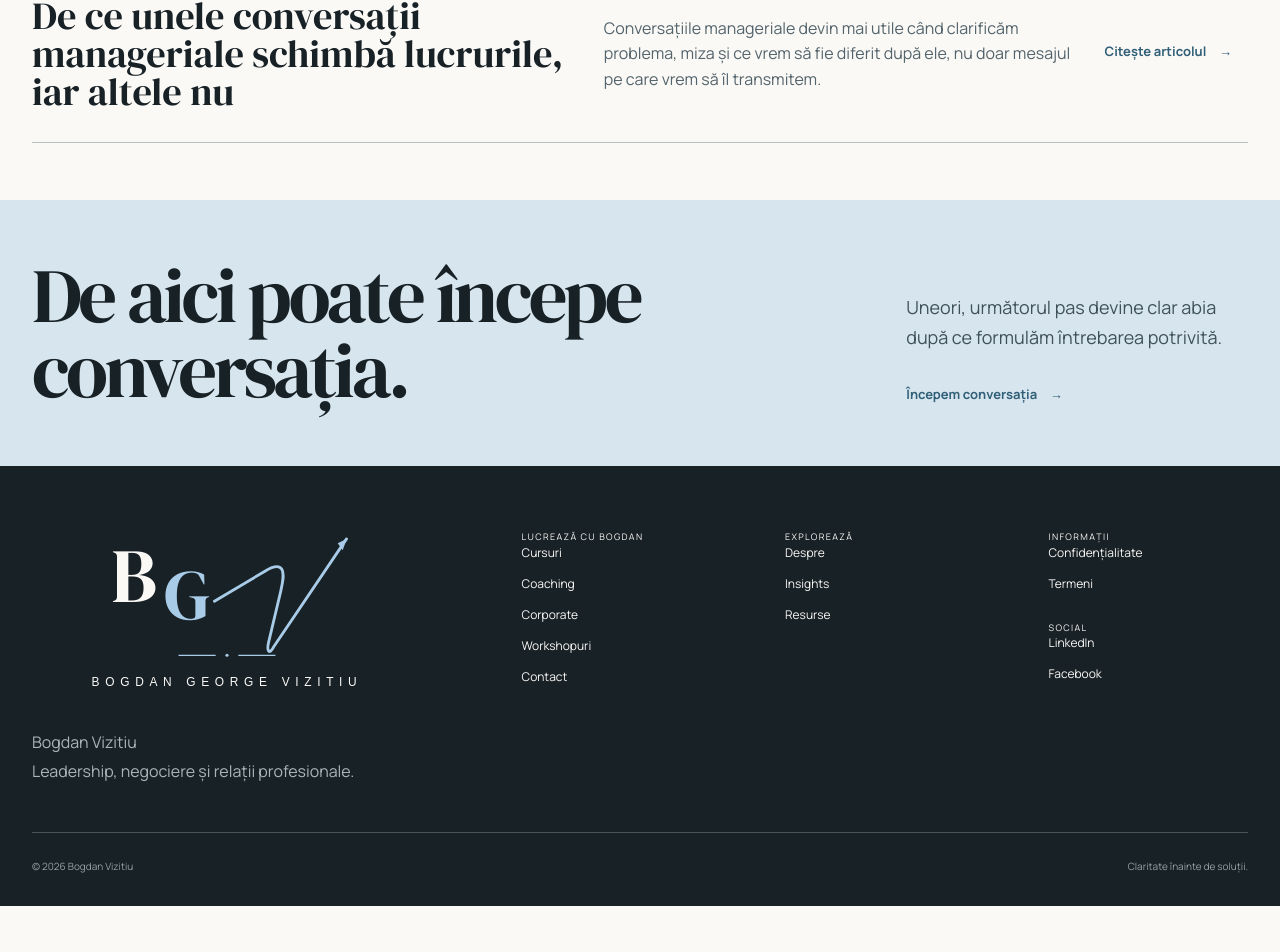
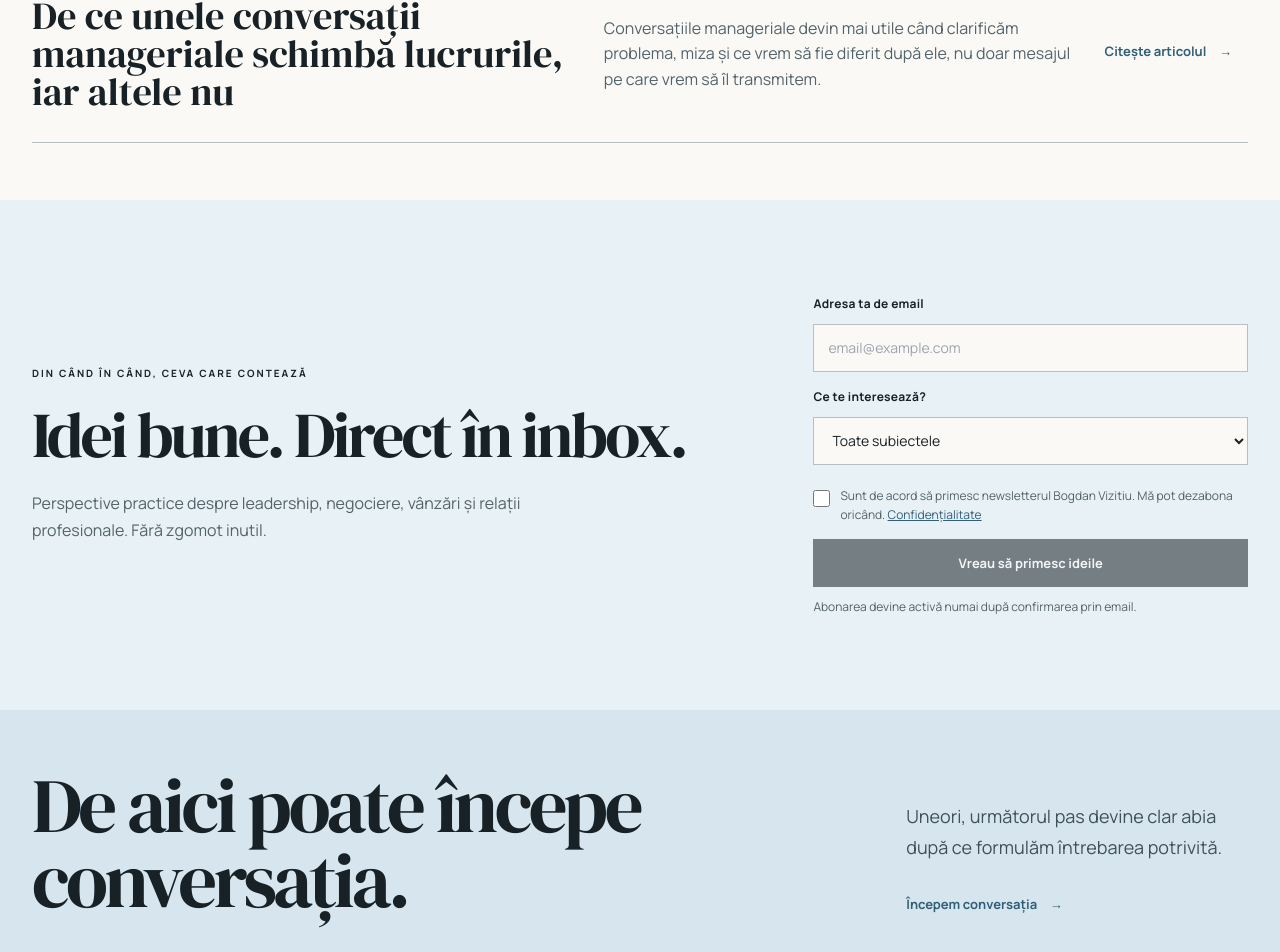
Before and after one commit to ivanovroxana1988-arch/bogdanvizitiu, a Next.js app: page / in a window 1280 px wide. Shown: the part 5737-6689 px from the top of the page. Before the commit the page ends 6643 px from the top, so only its background shows below. Built offline with nearby package versions, Linux system fonts and the light colour scheme.

Commit message:
Integrate newsletter and privacy controls in app/_views/home/page.tsx

```diff
--- a/app/_views/home/page.tsx
+++ b/app/_views/home/page.tsx
@@ -8,6 +8,7 @@ import { getCopy, getLocale } from '@/lib/i18n'
 import { buildPageMetadata } from '@/lib/seo'
 import servicePages from '@/content/service-pages.json'
 import homeStyles from './home.module.css'
+import { NewsletterSignup } from '@/components/newsletter-signup'
 
 export function generateMetadata({ searchParams }: { searchParams?: { lang?: string } }): Metadata {
   const locale = getLocale(searchParams?.lang)
@@ -201,6 +202,8 @@ export default function Home({ searchParams }: { searchParams?: { lang?: string
         ))}
       </section>
 
+      <NewsletterSignup locale={locale} />
+
       <section className="final-loop">
         <div className="shell final-grid">
           <h2>
```
